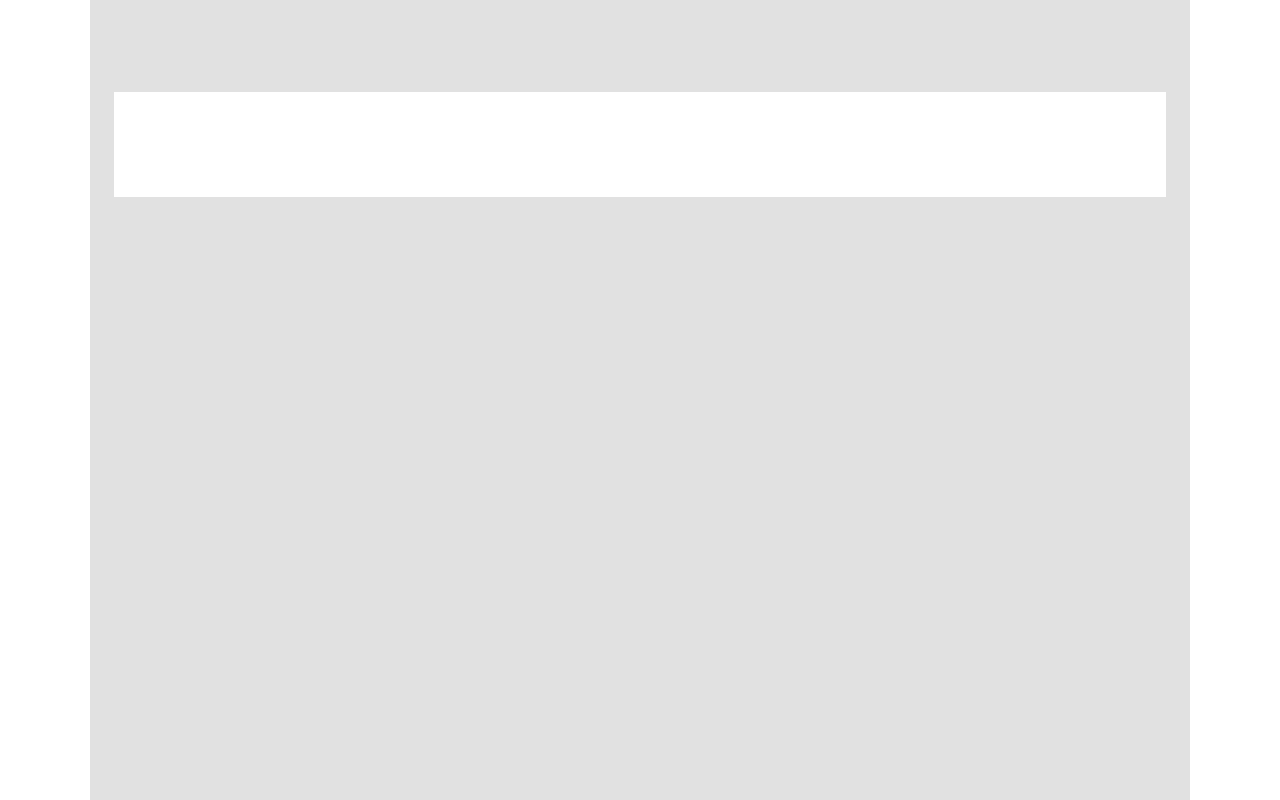
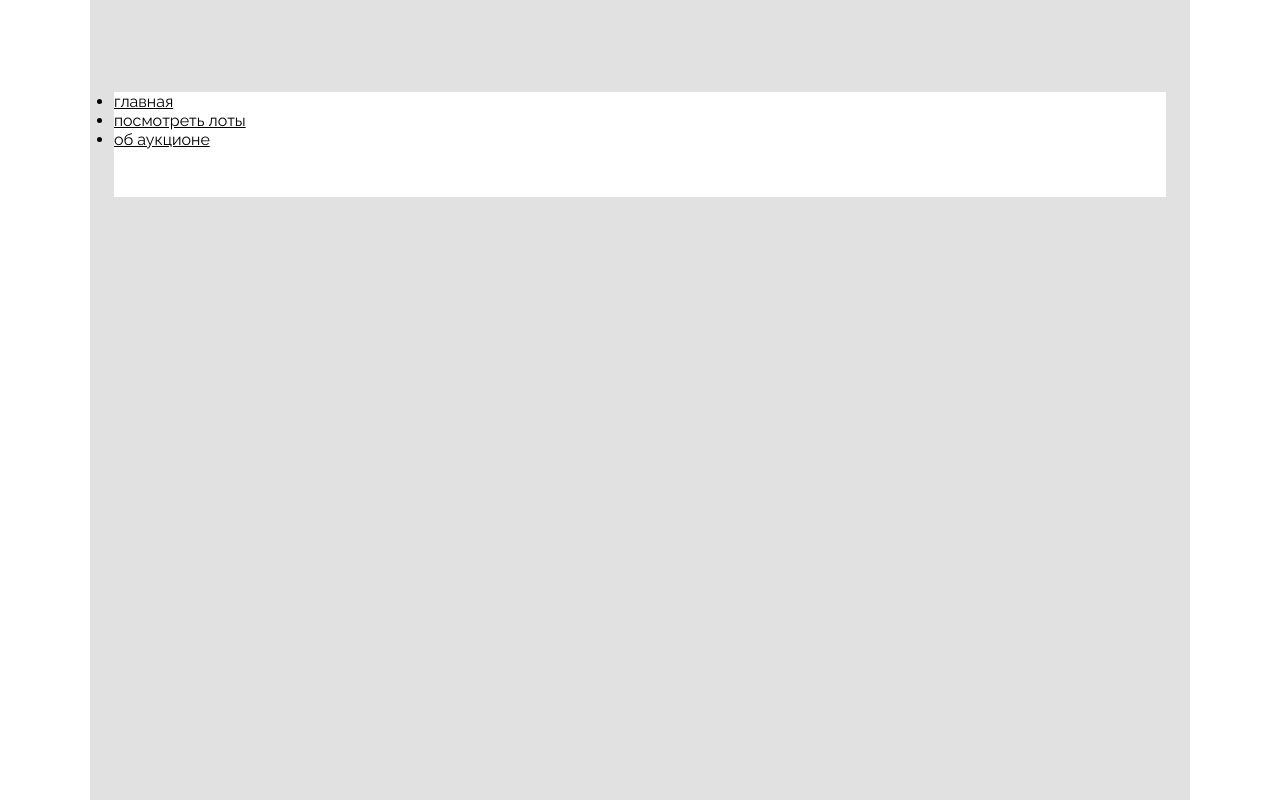
Before and after one commit to Anastasiya-Ivanchenko/ono-tebe-nado, a plain HTML site: page index.html in a window 1280 px wide. Shown: the top 800 px of the page. Drawn offline with Linux system fonts and the light colour scheme.

Commit message:
Добавила список меню

```diff
--- a/index.html
+++ b/index.html
@@ -12,11 +12,19 @@
   <body>
     <div class="site">
       <header class="header">
-        <section class="cover"></section>
-        <section class="lots"></section>
-        <section class="about"></section>
-        <footer class="footer"></footer>
+          <nav class="header__menu">
+            <ul class="header__links-list">
+              <li class="header__links-list-item_no-bullit"> <a href="">главная</a> </li>
+              <li class="header__links-list-item"><a href="">посмотреть лоты</a> </li>
+              <li class="header__links-list-item"><a href="">об аукционе</a> </li>
+
+            </ul>
+          </nav>
       </header>
+      <section class="cover"></section>
+      <section class="lots"></section>
+      <section class="about"></section>
+      <footer class="footer"></footer>
     </div>
   </body>
 </html>
```
Also changed, not shown: styles/style.css (line endings or trailing spaces).
